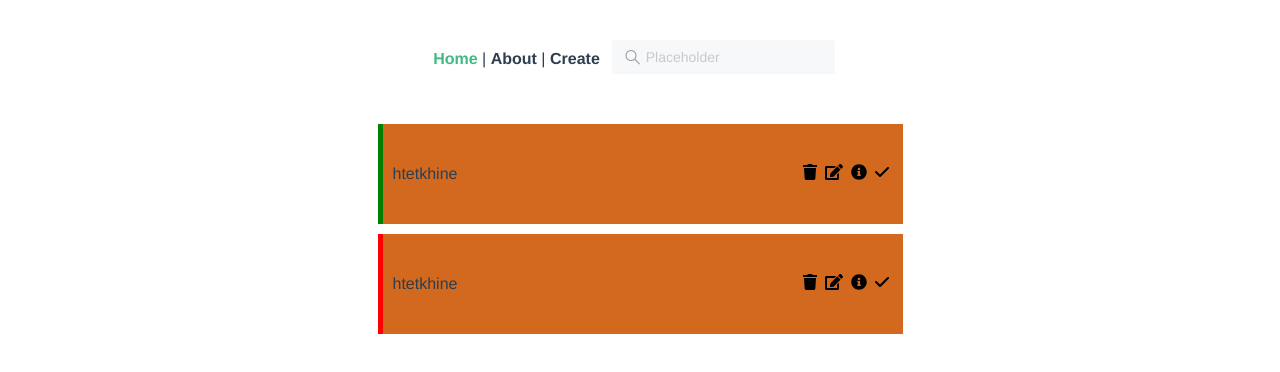
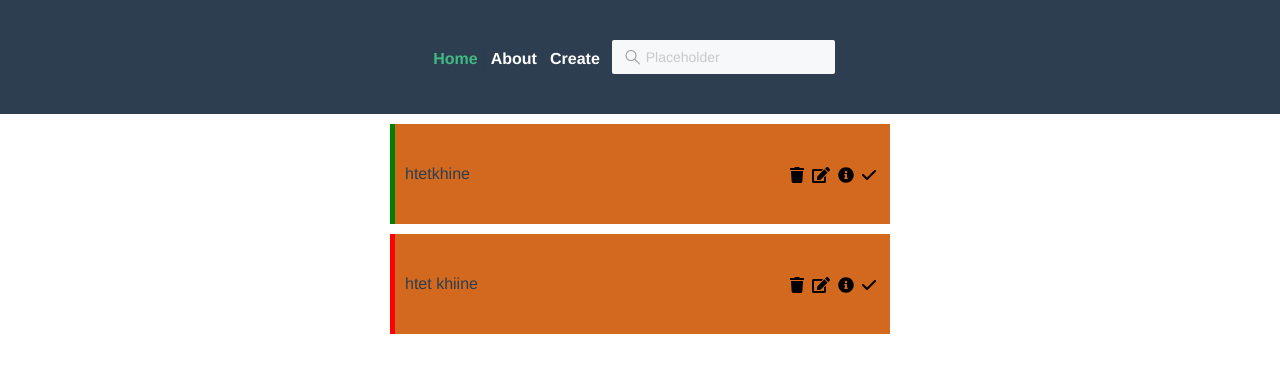
Before and after one commit to htetkhine/Vue-Learning, a Vue app in the folder project_planner/: page / in a window 1280 px wide. Shown: the top 372 px of the page. Built offline with nearby package versions, Linux system fonts and the light colour scheme; data requests are answered from the project's data file.

Commit message:
create and edit component

```diff
--- a/project_planner/package.json
+++ b/project_planner/package.json
@@ -8,12 +8,14 @@
     "json": "json-server --watch src/assets/jsons/db.json"
   },
   "dependencies": {
+    "@popperjs/core": "^2.11.8",
     "axios": "^1.4.0",
+    "bootstrap": "^5.3.0",
     "core-js": "^3.8.3",
     "react-ga": "^3.3.1",
     "vant": "^4.5.0",
     "vue": "^3.2.13",
-    "vue-router": "^4.0.3"
+    "vue-router": "^4.2.4"
   },
   "devDependencies": {
     "@vue/cli-plugin-babel": "~5.0.0",
--- a/project_planner/src/App.vue
+++ b/project_planner/src/App.vue
@@ -26,17 +26,18 @@ let props = defineProps(['searchResult']);
 
 nav {
   padding: 30px;
-
+  background-color:#2c3e50;
   a {
     font-weight: bold;
-    color: #2c3e50;
-
+    color: #fff;
+    text-decoration: none;
     &.router-link-exact-active {
       color: #42b983;
     }
   }
   .van-search{
     display: inline-block;
+    background: transparent;
   }
 }
 </style>
--- a/project_planner/src/assets/jsons/db.json
+++ b/project_planner/src/assets/jsons/db.json
@@ -7,10 +7,10 @@
       "complete": true
     },
     {
-      "id": 4,
-      "title": "htetkhine",
-      "description": "Web Project 3",
-      "complete": false
+      "title": "htet khiine",
+      "description": "gg\n",
+      "complete": false,
+      "id": 6
     }
   ]
 }
--- a/project_planner/src/components/ProjectDetails.vue
+++ b/project_planner/src/components/ProjectDetails.vue
@@ -2,10 +2,10 @@
     <div class="list-view">
         <li :class="{success:project.complete===true, ongoing:project.complete===false}">{{ project.title }}
             <div class="icon">
-                <svg @click="deleteItem(project.id)" xmlns="http://www.w3.org/2000/svg" height="1em" viewBox="0 0 448 512"><!--! Font Awesome Free 6.4.0 by @fontawesome - https://fontawesome.com License - https://fontawesome.com/license (Commercial License) Copyright 2023 Fonticons, Inc. --><path d="M432 32H312l-9.4-18.7A24 24 0 0 0 281.1 0H166.8a23.72 23.72 0 0 0-21.4 13.3L136 32H16A16 16 0 0 0 0 48v32a16 16 0 0 0 16 16h416a16 16 0 0 0 16-16V48a16 16 0 0 0-16-16zM53.2 467a48 48 0 0 0 47.9 45h245.8a48 48 0 0 0 47.9-45L416 128H32z"/></svg>
-                <svg xmlns="http://www.w3.org/2000/svg" height="1em" viewBox="0 0 576 512"><!--! Font Awesome Free 6.4.0 by @fontawesome - https://fontawesome.com License - https://fontawesome.com/license (Commercial License) Copyright 2023 Fonticons, Inc. --><path d="M402.6 83.2l90.2 90.2c3.8 3.8 3.8 10 0 13.8L274.4 405.6l-92.8 10.3c-12.4 1.4-22.9-9.1-21.5-21.5l10.3-92.8L388.8 83.2c3.8-3.8 10-3.8 13.8 0zm162-22.9l-48.8-48.8c-15.2-15.2-39.9-15.2-55.2 0l-35.4 35.4c-3.8 3.8-3.8 10 0 13.8l90.2 90.2c3.8 3.8 10 3.8 13.8 0l35.4-35.4c15.2-15.3 15.2-40 0-55.2zM384 346.2V448H64V128h229.8c3.2 0 6.2-1.3 8.5-3.5l40-40c7.6-7.6 2.2-20.5-8.5-20.5H48C21.5 64 0 85.5 0 112v352c0 26.5 21.5 48 48 48h352c26.5 0 48-21.5 48-48V306.2c0-10.7-12.9-16-20.5-8.5l-40 40c-2.2 2.3-3.5 5.3-3.5 8.5z"/></svg>
-                <svg xmlns="http://www.w3.org/2000/svg" height="1em" viewBox="0 0 512 512"><!--! Font Awesome Free 6.4.0 by @fontawesome - https://fontawesome.com License - https://fontawesome.com/license (Commercial License) Copyright 2023 Fonticons, Inc. --><path d="M256 8C119.043 8 8 119.083 8 256c0 136.997 111.043 248 248 248s248-111.003 248-248C504 119.083 392.957 8 256 8zm0 110c23.196 0 42 18.804 42 42s-18.804 42-42 42-42-18.804-42-42 18.804-42 42-42zm56 254c0 6.627-5.373 12-12 12h-88c-6.627 0-12-5.373-12-12v-24c0-6.627 5.373-12 12-12h12v-64h-12c-6.627 0-12-5.373-12-12v-24c0-6.627 5.373-12 12-12h64c6.627 0 12 5.373 12 12v100h12c6.627 0 12 5.373 12 12v24z"/></svg>
-                <svg @click="completeItem(project.id)" xmlns="http://www.w3.org/2000/svg" height="1em" viewBox="0 0 448 512"><!--! Font Awesome Free 6.4.0 by @fontawesome - https://fontawesome.com License - https://fontawesome.com/license (Commercial License) Copyright 2023 Fonticons, Inc. --><path d="M438.6 105.4c12.5 12.5 12.5 32.8 0 45.3l-256 256c-12.5 12.5-32.8 12.5-45.3 0l-128-128c-12.5-12.5-12.5-32.8 0-45.3s32.8-12.5 45.3 0L160 338.7 393.4 105.4c12.5-12.5 32.8-12.5 45.3 0z"/></svg>
+                <svg @click="deleteItem(project.id)" xmlns="http://www.w3.org/2000/svg" height="1em" viewBox="0 0 448 512"><path d="M432 32H312l-9.4-18.7A24 24 0 0 0 281.1 0H166.8a23.72 23.72 0 0 0-21.4 13.3L136 32H16A16 16 0 0 0 0 48v32a16 16 0 0 0 16 16h416a16 16 0 0 0 16-16V48a16 16 0 0 0-16-16zM53.2 467a48 48 0 0 0 47.9 45h245.8a48 48 0 0 0 47.9-45L416 128H32z"/></svg>
+                <svg @click="editItem(project.id)" xmlns="http://www.w3.org/2000/svg" height="1em" viewBox="0 0 576 512"><path d="M402.6 83.2l90.2 90.2c3.8 3.8 3.8 10 0 13.8L274.4 405.6l-92.8 10.3c-12.4 1.4-22.9-9.1-21.5-21.5l10.3-92.8L388.8 83.2c3.8-3.8 10-3.8 13.8 0zm162-22.9l-48.8-48.8c-15.2-15.2-39.9-15.2-55.2 0l-35.4 35.4c-3.8 3.8-3.8 10 0 13.8l90.2 90.2c3.8 3.8 10 3.8 13.8 0l35.4-35.4c15.2-15.3 15.2-40 0-55.2zM384 346.2V448H64V128h229.8c3.2 0 6.2-1.3 8.5-3.5l40-40c7.6-7.6 2.2-20.5-8.5-20.5H48C21.5 64 0 85.5 0 112v352c0 26.5 21.5 48 48 48h352c26.5 0 48-21.5 48-48V306.2c0-10.7-12.9-16-20.5-8.5l-40 40c-2.2 2.3-3.5 5.3-3.5 8.5z"/></svg>
+                <svg xmlns="http://www.w3.org/2000/svg" height="1em" viewBox="0 0 512 512"><path d="M256 8C119.043 8 8 119.083 8 256c0 136.997 111.043 248 248 248s248-111.003 248-248C504 119.083 392.957 8 256 8zm0 110c23.196 0 42 18.804 42 42s-18.804 42-42 42-42-18.804-42-42 18.804-42 42-42zm56 254c0 6.627-5.373 12-12 12h-88c-6.627 0-12-5.373-12-12v-24c0-6.627 5.373-12 12-12h12v-64h-12c-6.627 0-12-5.373-12-12v-24c0-6.627 5.373-12 12-12h64c6.627 0 12 5.373 12 12v100h12c6.627 0 12 5.373 12 12v24z"/></svg>
+                <svg @click="completeItem(project.id)" xmlns="http://www.w3.org/2000/svg" height="1em" viewBox="0 0 448 512"><path d="M438.6 105.4c12.5 12.5 12.5 32.8 0 45.3l-256 256c-12.5 12.5-32.8 12.5-45.3 0l-128-128c-12.5-12.5-12.5-32.8 0-45.3s32.8-12.5 45.3 0L160 338.7 393.4 105.4c12.5-12.5 32.8-12.5 45.3 0z"/></svg>
             </div>
         </li>
     </div>
@@ -44,6 +44,14 @@
         })
         .then((response)=>{
             emits('updateState', projectID)
+        })
+    }
+
+    function editItem(projectID){
+        let editRoute = api.value + projectID
+        axios.patch(editRoute)
+        .then((response)=>{
+            emits('editState',projectID)
         })
     }
 
--- a/project_planner/src/main.js
+++ b/project_planner/src/main.js
@@ -3,6 +3,9 @@ import App from './App.vue'
 import router from './router'
 import vant from 'vant'
 import 'vant/lib/index.css'
+import 'bootstrap/dist/css/bootstrap.min.css'
+import 'bootstrap/dist/js/bootstrap.bundle.min.js'
+
 // import axios from 'axios'
 
 const app = createApp(App);
--- a/project_planner/src/views/CreateProjects.vue
+++ b/project_planner/src/views/CreateProjects.vue
@@ -1,6 +1,19 @@
 <template>
-    <div>
-        <van-form @submit.prevent="submit" ref="form">
+    <div class="py-4">
+        <h3 class="mb-3">Create Your Project Here!</h3>
+        <button :class="{'close': openModal}" data-bs-toggle="modal" data-bs-target="#exampleModal">
+            <p class="m-0" v-if="openModal">Close</p>
+            <p class="m-0" v-else>Create</p>
+        </button>
+            <div class="modal fade" id="exampleModal" tabindex="-1" aria-labelledby="exampleModalLabel" aria-hidden="true">
+                <div class="modal-dialog modal-dialog-centered">
+                    <div class="modal-content">
+                    <div class="modal-header">
+                        <h5 class="modal-title">Create Project</h5>
+                        <button type="button" class="btn-close" data-bs-dismiss="modal" aria-label="Close"></button>
+                    </div>
+                    <div class="modal-body">
+                        <van-form @submit="submit">
                             <van-cell-group inset>
                                 <van-field
                                     v-model="title"
@@ -22,11 +35,17 @@
                                 />
                             </van-cell-group>
                             <div style="margin: 16px;">
-                <van-button round block type="primary">
+                                <van-button round block type="primary" native-type="submit">
                                     Submit
                                 </van-button>
                             </div>
                         </van-form>
+                    </div>
+                    </div>
+                </div>
+            </div>
+
+
         {{ searchResult }}
 
     </div>
@@ -40,6 +59,7 @@
 
     import axios from 'axios';
     import { ref , defineProps, onMounted } from 'vue';
+    import { useRouter } from 'vue-router';
 
     let title=ref('');
     let description=ref('');
@@ -47,17 +67,23 @@
     let props = defineProps(['searchResult']);
     let api = ref("http://localhost:3000/projects/");
 
-    onMounted(() => {
-        console.log(searchResult);
-    }),
+    const router = useRouter();
 
-    function submit(){
-        console.log('gg');
-        loading();
-        axios.post(api,{
+    const submit = ()=>{
+        axios.post(api.value,{
             title: title.value,
             description: description.value,
             complete: false
+        })
+        .then(()=>{
+            router.push('/')
+            const backdropElement = document.querySelector('.modal-backdrop');
+            if (backdropElement) {
+                backdropElement.classList.remove('modal-backdrop');
+            }
+        })
+        .catch((err)=>{
+            console.log(err);
         })
     }
 
@@ -92,4 +118,20 @@
         margin: 0 auto;
 
     }
+    button{
+        background-color: aquamarine;
+        border:unset;
+        border-radius: 30px;
+        padding:5px 20px;
+        font-weight: 600;
+        cursor: pointer;
+    }
+    button.close{
+        background-color: red;
+        border:unset;
+        border-radius: 30px;
+        padding:5px 20px;
+        font-weight: 600;
+        cursor: pointer;
+    }
 </style>
--- a/project_planner/src/views/HomeView.vue
+++ b/project_planner/src/views/HomeView.vue
@@ -1,7 +1,7 @@
 <template>
   <div class="home" v-if="projects.length !== 0">
     <div v-for="project in projects" :key="project.id">
-      <ProjectDetails @click="deleteFunction" :project="project" @delete="deleteItem" @updateState="updateState">
+      <ProjectDetails @click="deleteFunction" :project="project" @delete="deleteItem" @updateState="updateState" @editState="editState">
       </ProjectDetails>
     </div>
   </div>
```
Also changed, not shown: project_planner/src/components/EditProjects.vue (added, +13 -0 lines), project_planner/src/components/modalBox.vue (added), 1 other file (tests, documents, lock files or other folders). Lines whose indentation alone changed are shown as unchanged.
